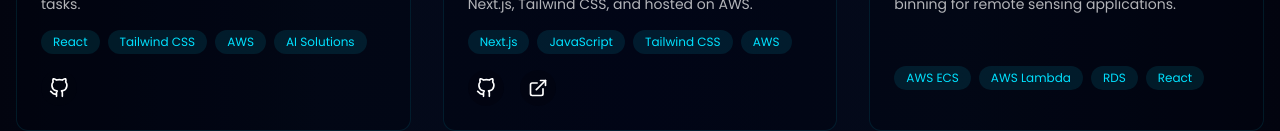
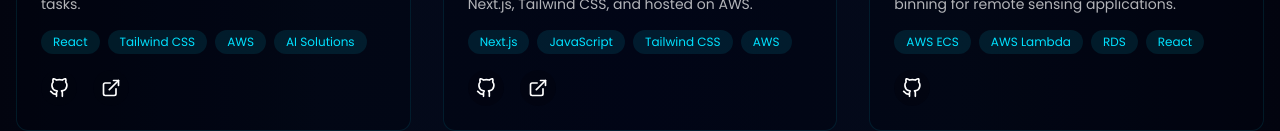
Before and after one commit to darshp623/new-website, a Next.js app: page /projects in a window 1280 px wide. Shown: the part 675-806 px from the top of the page. Built offline with nearby package versions, Linux system fonts and the light colour scheme.

Commit message:
update project links

```diff
--- a/src/components/Projects.tsx
+++ b/src/components/Projects.tsx
@@ -16,7 +16,7 @@
     skills: ['React', 'Tailwind CSS', 'AWS', 'AI Solutions'],
     links: {
       github: 'https://github.com/Nex-Sys-io/NexSys-Web',
-      // live: 'https://nexsys.io'
+      live: 'https://nexsys.netlify.app/'
     },
   },
   {
@@ -39,7 +39,7 @@
       'A cloud-based AI-driven web application to automate Raman spectroscopy data processing, material classification, and spectral binning for remote sensing applications.',
     skills: ['AWS ECS', 'AWS Lambda', 'RDS', 'React'],
     links: {
-      // Add GitHub or live links if available
+      github: 'https://github.com/Nex-Sys-io/Bisyn_Algorithm',
     },
   },
   {
@@ -51,6 +51,7 @@
     skills: ['Python', 'TensorFlow', 'Machine Learning'],
     links: {
       github: 'https://github.com/darshp623/ML_SignLanguage',
+      live: 'https://mlasl.netlify.app/',
     },
   },
   {
```
